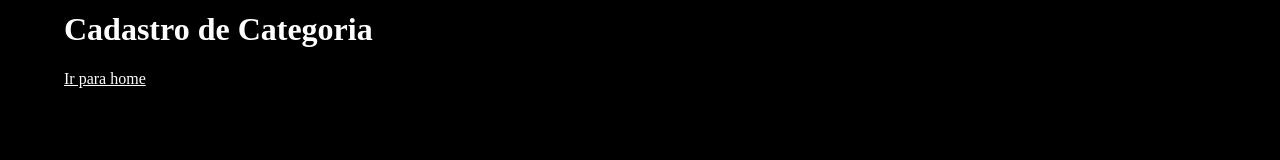
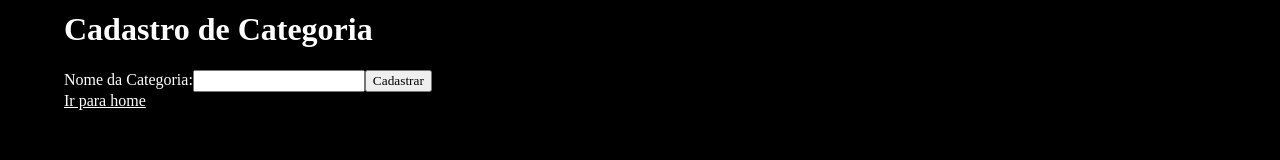
Before and after one commit to mellyssaStephanny/melflix, a React (Create React App) app: page /cadastro/categoria in a window 1280 px wide. Shown: the part 154-314 px from the top of the page. Built offline with nearby package versions, Linux system fonts and the light colour scheme; a web font is replaced by a local one.

Commit message:
add form CadastroCategoria

```diff
--- a/src/pages/cadastro/Categoria/index.js
+++ b/src/pages/cadastro/Categoria/index.js
@@ -7,6 +7,21 @@ function CadastroCategoria() {
     <PageDefault>
       <h1>Cadastro de Categoria</h1>
 
+      <form>
+
+        <label>
+          Nome da Categoria:
+          <input
+            type="text"
+          />
+        </label>
+
+        <button>
+          Cadastrar
+        </button>
+      </form>
+
+
       <Link to="/">
         Ir para home
       </Link>
```
